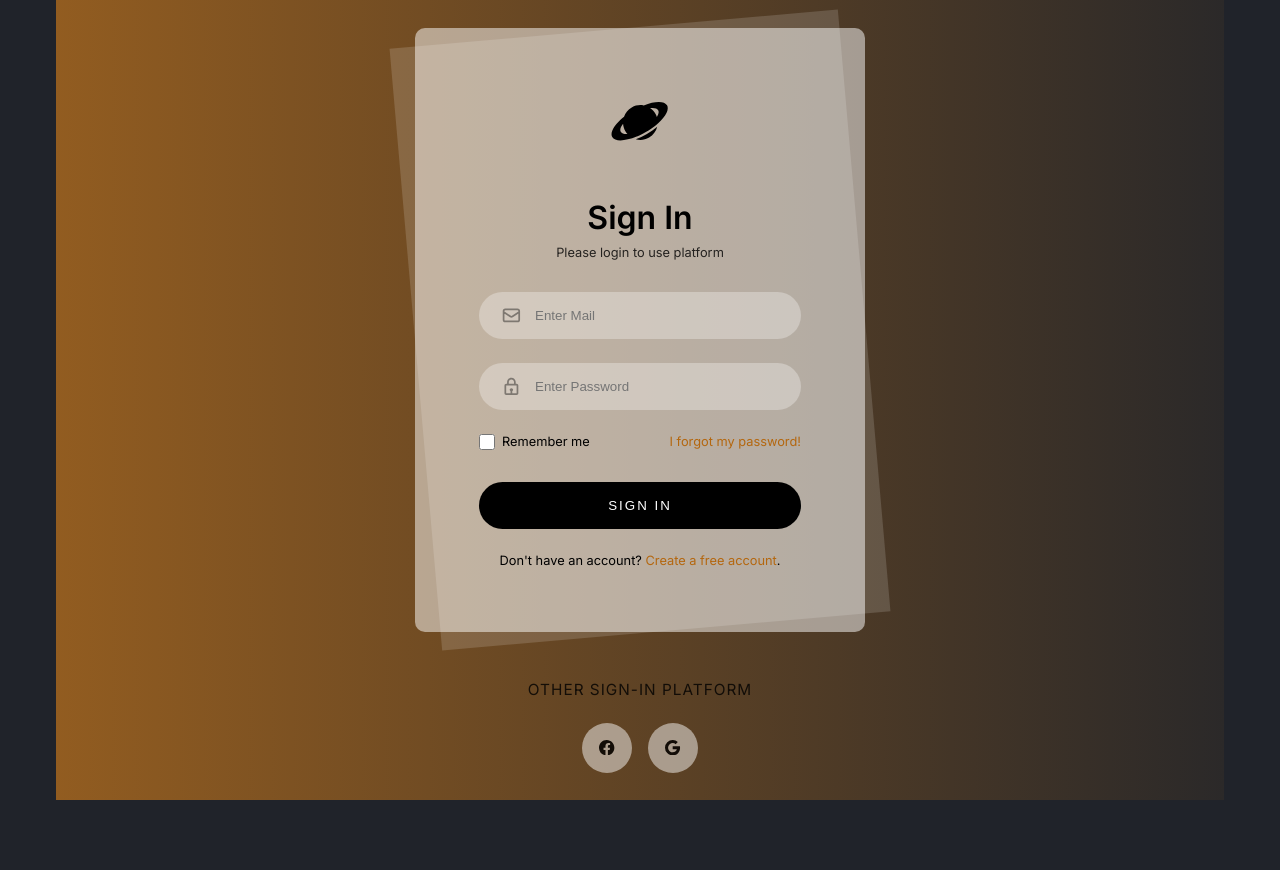
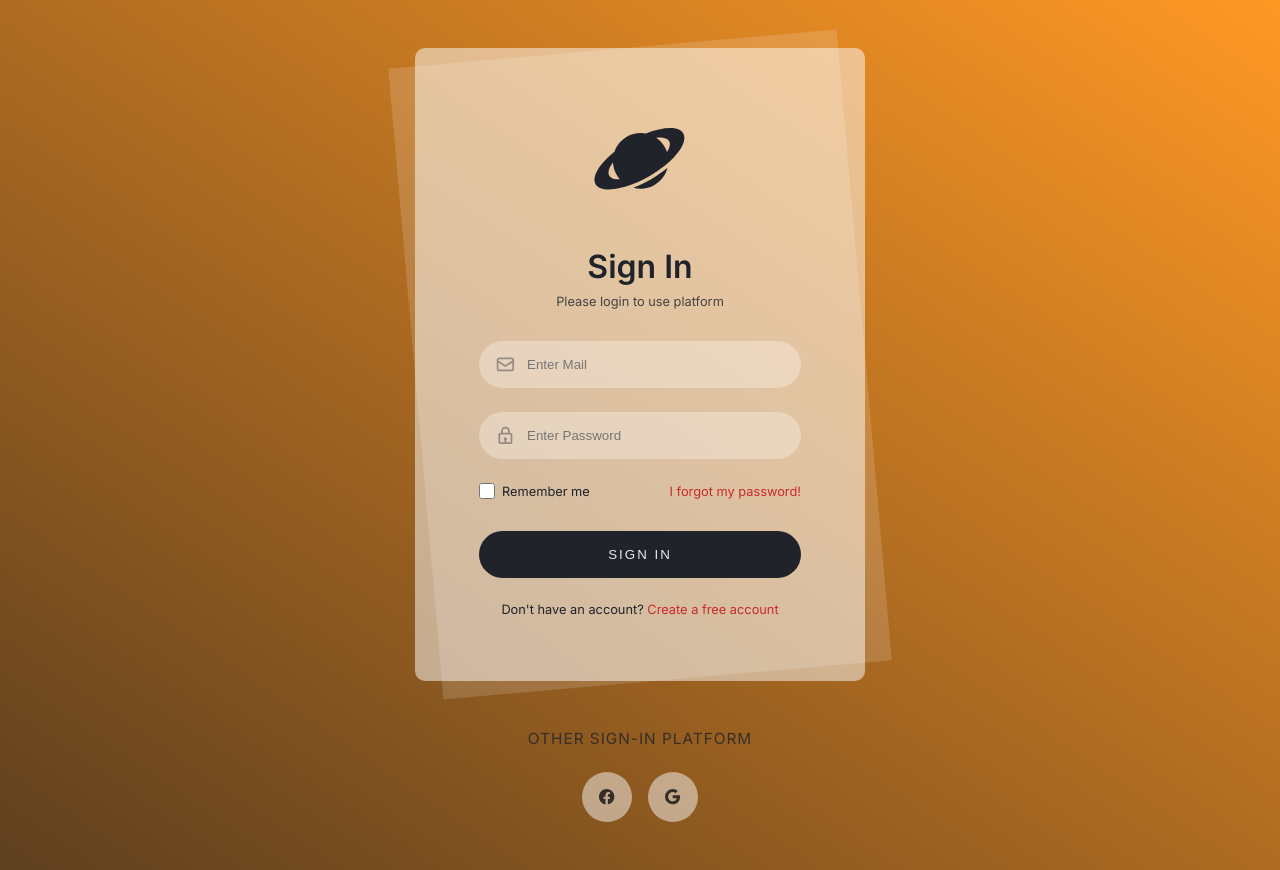
Before and after one commit to KiLLg0r/SyncSpace, a Next.js app: page /login in a window 1280 px wide. Before the commit the page ends 800 px from the top, so only its background shows below. Built offline with nearby package versions, Linux system fonts and the light colour scheme.

Commit message:
Implemented CSS variables for main colors

```diff
--- /dev/null
+++ b/app/(navigation)/(whitespace)/Layout.module.scss
@@ -0,0 +1,6 @@
+.container {
+  max-width: 1200px;
+  margin: 0 auto;
+  padding: 0 1rem;
+  min-height: 100vh;
+}
--- /dev/null
+++ b/app/(navigation)/(whitespace)/layout.js
@@ -0,0 +1,6 @@
+import styles from "./Layout.module.scss";
+import "../../../styles/globals.css";
+
+export default function Layout({ children }) {
+  return <div className={styles.container}>{children}</div>;
+}
--- a/app/(whitespace)/page.js
+++ b/app/(navigation)/(whitespace)/page.js
@@ -1,4 +1,4 @@
-import "../../styles/globals.css";
+import "../../../styles/globals.css";
 
 const Home = () => {
   return <h1>Home page</h1>;
--- a/app/(whitespace)/login/Login.module.scss
+++ /dev/null
@@ -1,200 +0,0 @@
-.background{
-  background: linear-gradient(to right, rgba(207, 123, 27, 0.651), rgb(43, 41, 41));
-  min-height: 100vh;
-  width: 100%;
-  height: 100%;
-  display: flex;
-  align-items: center;
-  justify-content: center;
-  z-index: -1;
-
-  .login-card::before{
-    content: '';
-    position: absolute;
-    background: rgba(255, 255, 255, .15);
-    inset: 0;
-    transform: rotate(-5deg);
-    z-index: -1;
-  }
-
-  .login-card{
-    width: 450px;
-    background: rgba(255, 255, 255, .5);
-    padding: 4rem;
-    border-radius: 10px;
-    position: relative;
-    z-index: 1;
-
-    .login-card-logo{
-      margin-bottom: 2rem;
-      font-size: 60px;
-      color: black;
-    }
-
-    .login-card-logo,
-    .login-card-header,
-    .login-card-footer {
-      text-align: center;
-    }
-
-    a{
-      text-decoration: none;
-      color: rgb(180, 103, 15);
-    }
-
-    a:hover{
-      text-decoration: underline;
-    }
-
-    .login-card-header{
-      margin-bottom: 2rem;
-
-      h1{
-        font-size: 2rem;
-        font-weight: 600;
-        margin-bottom: .5rem;
-        color: black;
-      }
-
-      h1 + div{
-        font-size: calc(1rem * .8);
-        opacity: .8;
-        color: black;
-      }
-    }
-
-    .login-card-form{
-      display: flex;
-      flex-direction: column;
-      gap: 1.5rem;
-
-      .form-item{
-        position: relative;
-
-        .form-item-icon{
-          position: absolute;
-          top: .82rem;
-          left: 1.4rem;
-          font-size: 1.3rem;
-          opacity: .4;
-          color: black;
-        }
-      }
-
-      .checkbox{
-        display: flex;
-        align-items: center;
-        gap: 7px;
-        color: black;
-      }
-
-      .form-item-other{
-        display: flex;
-        align-items: center;
-        justify-content: space-between;
-        font-size: calc(1rem * .8);
-        margin-bottom: .5rem;
-      }
-
-      button{
-        background: black;
-        color: white;
-        padding: 1rem;
-        border-radius: 100px;
-        text-transform: uppercase;
-        letter-spacing: 2px;
-        transition: background .5s;
-        border: none;
-      }
-
-      button:hover{
-        background-color: rgba(0, 0, 0, .85);
-        cursor: pointer;
-      }
-    }
-
-    .login-card-footer{
-      margin-top: 1.5rem;
-      font-size: calc(1rem * .8);
-      color: black;
-    }
-
-    input[type="text"],
-    input[type="password"],
-    input[type="email"]{
-      border: none;
-      outline: none;
-      background: rgba(255, 255, 255, .3);
-      padding: 1rem 1.5rem;
-      padding-left: calc(1rem * 3.5);
-      border-radius: 100px;
-      width: 100%;
-      transition: background .5s;
-      color: black;
-    }
-
-    input:focus{
-      background: white;
-    }
-
-    input[type="checkbox"]{
-      width: 16px;
-      height: 16px;
-      accent-color: black;
-    }
-
-
-  }
-
-  .login-card-social{
-    display: flex;
-    flex-direction: column;
-    gap: 1.5rem;
-    text-align: center;
-    margin-top: 3rem;
-    color: black;
-
-    .login-card-social-btn{
-      display: flex;
-      align-items: center;
-      justify-content: center;
-      gap: 1rem;
-
-      a{
-        display: flex;
-        align-items: center;
-        justify-content: center;
-        width: 50px;
-        height: 50px;
-        background: rgba(255, 255, 255, .6);
-        border-radius: 100px;
-        transition: all .5s;
-      }
-
-      a:hover{
-       background: white;
-       transform: scale(1.1);
-      }
-    }
-  }
-
-  .login-card-social > div{
-    opacity: .8;
-    text-transform: uppercase;
-    letter-spacing: 1px;
-    font-size: calc(1.2rem * .8);
-  }
-}
-
-
-@media (max-width: 768px){
-  .background{
-    padding: 2rem 0;
-
-    .login-card{
-      width: 300px;
-      padding: 2rem;
-
-    }
-  }
-}
--- /dev/null
+++ b/app/login/Login.module.scss
@@ -0,0 +1,205 @@
+.background {
+  background: linear-gradient(to top right, rgba(255, 136, 0, 0.278), var(--accent));
+  min-height: 100vh;
+  width: 100%;
+  height: 100%;
+  display: flex;
+  align-items: center;
+  justify-content: center;
+  z-index: -1;
+  padding: 3rem 0;
+
+  .login-card-container {
+    width: 100%;
+    height: 100%;
+  }
+
+  .login-card::before {
+    content: "";
+    position: absolute;
+    background: rgba(255, 255, 255, 0.15);
+    inset: 0;
+    transform: rotate(-5deg);
+    z-index: -1;
+  }
+
+  .login-card {
+    width: 450px;
+    background: rgba(255, 255, 255, 0.5);
+    padding: 4rem;
+    border-radius: 10px;
+    position: relative;
+    z-index: 1;
+    margin-inline: auto;
+
+    .login-card-logo {
+      margin-bottom: 1rem;
+      font-size: 6rem;
+      color: var(--gray);
+    }
+
+    .login-card-logo,
+    .login-card-header,
+    .login-card-footer {
+      text-align: center;
+    }
+
+    a {
+      text-decoration: none;
+      color: var(--red);
+    }
+
+    a:hover {
+      text-decoration: underline;
+    }
+
+    .login-card-header {
+      margin-bottom: 2rem;
+
+      h1 {
+        font-size: 2rem;
+        font-weight: 600;
+        margin-bottom: 0.5rem;
+        color: var(--gray);
+      }
+
+      h1 + div {
+        font-size: calc(1rem * 0.8);
+        opacity: 0.8;
+        color: var(--gray);
+      }
+    }
+
+    .login-card-form {
+      display: flex;
+      flex-direction: column;
+      gap: 1.5rem;
+
+      .form-item {
+        position: relative;
+
+        .form-item-icon {
+          position: absolute;
+          top: 0.82rem;
+          left: 1rem;
+          font-size: 1.3rem;
+          opacity: 0.4;
+          color: var(--gray);
+        }
+      }
+
+      .checkbox {
+        display: flex;
+        align-items: center;
+        gap: 7px;
+        color: var(--gray);
+      }
+
+      .form-item-other {
+        display: flex;
+        align-items: center;
+        justify-content: space-between;
+        font-size: calc(1rem * 0.8);
+        margin-bottom: 0.5rem;
+      }
+
+      button {
+        background: var(--gray);
+        color: var(--foreground);
+        padding: 1rem;
+        border-radius: 100px;
+        text-transform: uppercase;
+        letter-spacing: 2px;
+        transition: background 0.5s;
+        border: none;
+      }
+
+      button:hover {
+        background-color: var(--gray-light-100);
+        cursor: pointer;
+      }
+    }
+
+    .login-card-footer {
+      margin-top: 1.5rem;
+      font-size: calc(1rem * 0.8);
+      color: var(--gray);
+    }
+
+    input[type="text"],
+    input[type="password"],
+    input[type="email"] {
+      border: none;
+      outline: none;
+      background: rgba(255, 255, 255, 0.3);
+      padding: 1rem 1.5rem;
+      padding-left: calc(1rem * 3);
+      border-radius: 100px;
+      width: 100%;
+      transition: background 0.5s;
+      color: var(--gray);
+    }
+
+    input:focus {
+      background: var(--foreground);
+      outline: 2px solid var(--red);
+    }
+
+    input[type="checkbox"] {
+      width: 16px;
+      height: 16px;
+      accent-color: var(--red);
+    }
+  }
+
+  .login-card-social {
+    display: flex;
+    flex-direction: column;
+    gap: 1.5rem;
+    text-align: center;
+    margin-top: 3rem;
+    color: var(--gray);
+
+    .login-card-social-btn {
+      display: flex;
+      align-items: center;
+      justify-content: center;
+      gap: 1rem;
+
+      a {
+        display: flex;
+        align-items: center;
+        justify-content: center;
+        width: 50px;
+        height: 50px;
+        background: rgba(255, 255, 255, 0.6);
+        border-radius: 100px;
+        transition: all 0.5s;
+      }
+
+      a:hover {
+        background: white;
+        transform: scale(1.1);
+      }
+    }
+  }
+
+  .login-card-social > div {
+    opacity: 0.8;
+    text-transform: uppercase;
+    letter-spacing: 1px;
+    font-size: calc(1.2rem * 0.8);
+  }
+}
+
+@media (max-width: 768px) {
+  .background {
+    padding: 3rem 0;
+
+    .login-card {
+      width: 80%;
+      margin-inline: auto;
+      padding: 2rem;
+    }
+  }
+}
--- a/app/(whitespace)/login/page.js
+++ b/app/login/page.js
@@ -1,11 +1,10 @@
-import React from 'react'
-import styles from './Login.module.scss'
+import React from "react";
+import styles from "./Login.module.scss";
 import { HiOutlineMail } from "react-icons/hi";
 import { GiRingedPlanet } from "react-icons/gi";
 import { BiLock } from "react-icons/bi";
 import { BsFacebook } from "react-icons/bs";
 import { BsGoogle } from "react-icons/bs";
-
 
 function Login() {
   return (
@@ -38,7 +37,7 @@ function Login() {
             <button type="submit">Sign In</button>
           </form>
           <div className={styles["login-card-footer"]}>
-            Don't have an account? <a href="#">Create a free account</a>.
+            Don&apos;t have an account? <a href="#">Create a free account</a>
           </div>
         </div>
         <div className={styles["login-card-social"]}>
@@ -54,8 +53,7 @@ function Login() {
         </div>
       </div>
     </div>
-
-  )
+  );
 }
 
-export default Login
+export default Login;
--- a/components/Navigation/navigation.js
+++ b/components/Navigation/navigation.js
@@ -1,4 +1,4 @@
-import { RiSpaceShipLine } from "react-icons/ri";
+import { GiRingedPlanet } from "react-icons/gi";
 import { BiSearchAlt } from "react-icons/bi";
 import styles from "./Nav.module.scss";
 
@@ -6,7 +6,7 @@ const Navigation = () => {
   return (
     <nav className={styles.nav}>
       <div className={styles.left}>
-        <RiSpaceShipLine />
+        <GiRingedPlanet />
         <div className={styles.name}>
           <span>Sync</span>Space
         </div>
--- a/styles/globals.css
+++ b/styles/globals.css
@@ -1,68 +1,31 @@
 @import url('https://fonts.googleapis.com/css2?family=Inter:wght@100;200;300;400;500;600;700;800;900&display=swap');
 
 :root {
-  --max-width: 1100px;
-  --border-radius: 12px;
-  --font-mono: ui-monospace, Menlo, Monaco, 'Cascadia Mono', 'Segoe UI Mono',
-    'Roboto Mono', 'Oxygen Mono', 'Ubuntu Monospace', 'Source Code Pro',
-    'Fira Mono', 'Droid Sans Mono', 'Courier New', monospace;
+  --accent: #ff9824;
+  --red: #c92b2b;
+  --red-dark: #841c1c;
+  --background: var(--gray);
+  --foreground: var(--gray-light-900);
+  --gray-dark-900: #030304;
+  --gray-dark-800: #060708;
+  --gray-dark-700: #0a0a0d;
+  --gray-dark-600: #0d0e11;
+  --gray-dark-500: #101215;
+  --gray-dark-400: #131519;
+  --gray-dark-300: #16191d;
+  --gray-dark-200: #1a1c22;
+  --gray-dark-100: #1d2026;
+  --gray: #20232a;
+  --gray-light-100: #36393f;
+  --gray-light-200: #4d4f55;
+  --gray-light-300: #63656a;
+  --gray-light-400: #797b7f;
+  --gray-light-500: #909195;
+  --gray-light-600: #a6a7aa;
+  --gray-light-700: #bcbdbf;
+  --gray-light-800: #d2d3d4;
+  --gray-light-900: #e9e9ea;
 
-  --foreground-rgb: 0, 0, 0;
-  --background-start-rgb: 214, 219, 220;
-  --background-end-rgb: 255, 255, 255;
-
-  --primary-glow: conic-gradient(from 180deg at 50% 50%,
-      #16abff33 0deg,
-      #0885ff33 55deg,
-      #54d6ff33 120deg,
-      #0071ff33 160deg,
-      transparent 360deg);
-  --secondary-glow: radial-gradient(rgba(255, 255, 255, 1),
-      rgba(255, 255, 255, 0));
-
-  --tile-start-rgb: 239, 245, 249;
-  --tile-end-rgb: 228, 232, 233;
-  --tile-border: conic-gradient(#00000080,
-      #00000040,
-      #00000030,
-      #00000020,
-      #00000010,
-      #00000010,
-      #00000080);
-
-  --callout-rgb: 238, 240, 241;
-  --callout-border-rgb: 172, 175, 176;
-  --card-rgb: 180, 185, 188;
-  --card-border-rgb: 131, 134, 135;
-}
-
-@media (prefers-color-scheme: dark) {
-  :root {
-    --foreground-rgb: 255, 255, 255;
-    --background-start-rgb: 0, 0, 0;
-    --background-end-rgb: 0, 0, 0;
-
-    --primary-glow: radial-gradient(rgba(1, 65, 255, 0.4), rgba(1, 65, 255, 0));
-    --secondary-glow: linear-gradient(to bottom right,
-        rgba(1, 65, 255, 0),
-        rgba(1, 65, 255, 0),
-        rgba(1, 65, 255, 0.3));
-
-    --tile-start-rgb: 2, 13, 46;
-    --tile-end-rgb: 2, 5, 19;
-    --tile-border: conic-gradient(#ffffff80,
-        #ffffff40,
-        #ffffff30,
-        #ffffff20,
-        #ffffff10,
-        #ffffff10,
-        #ffffff80);
-
-    --callout-rgb: 20, 20, 20;
-    --callout-border-rgb: 108, 108, 108;
-    --card-rgb: 100, 100, 100;
-    --card-border-rgb: 200, 200, 200;
-  }
 }
 
 * {
@@ -79,16 +42,11 @@ body {
 }
 
 body {
-  background-color: #20232a;
+  background-color: var(--background);
+  color: var(--foreground);
 }
 
 a {
   color: inherit;
   text-decoration: none;
 }
-
-@media (prefers-color-scheme: dark) {
-  html {
-    color-scheme: dark;
-  }
-}
```
Also changed, not shown: app/(navigation)/layout.js (added, +12 -0 lines), app/editor/Editor.module.scss (+9 -8 lines), components/Navigation/Nav.module.scss (+27 -8 lines).
